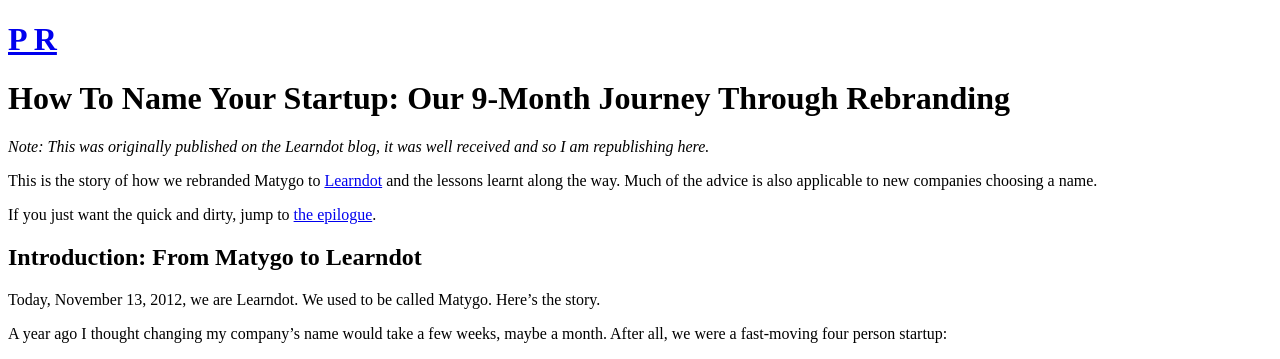
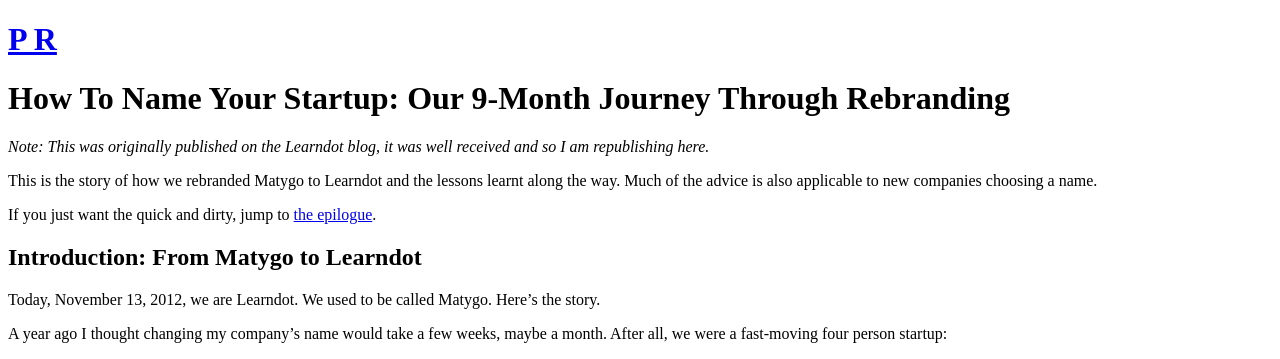
Before and after one commit to prlambert/old-prlambert.github.com, a Jekyll site: the page built from _posts/2012-11-13-how-to-name-your-startup.html, in a window 1280 px wide and 900 px high. Shown: the top 359 px of the window. Built offline with Jekyll 4.4.1, drawn with Linux system fonts in a browser that asks for light colours; comment, search, counter and statistics services are not loaded.

Commit message:
small fixes

```diff
--- a/_posts/2012-11-13-how-to-name-your-startup.html
+++ b/_posts/2012-11-13-how-to-name-your-startup.html
@@ -11,8 +11,7 @@
 received and so I am republishing here.
 </em>
 </p>
-<span>
-<p>This is the story of how we rebranded Matygo to <a href="/new-learndot-customer-education-blog">Learndot</a> and the lessons learnt along the way. Much of the advice is also applicable to new companies choosing a name.&nbsp;</p>
+<p>This is the story of how we rebranded Matygo to Learndot and the lessons learnt along the way. Much of the advice is also applicable to new companies choosing a name.&nbsp;</p>
 <!--more-->
 <p>If you just want the quick and dirty, jump to <a href="#epilogue">the epilogue</a>.</p>
 <h2>Introduction: From Matygo to Learndot</h2>
@@ -87,6 +86,7 @@
 <p>With our identity in hand, it was time to start the marketing machine: A new website and swag. Swag was easy: cards and notebooks. Why notebooks? Because you put your learning in them, of course. No t-shirts or apparel, yet.</p>
 <p>For the website we worked with local designer Ryan McMaster of <a href="http://theorydesign.ca/">Theory Design</a>. Ryan has been great, impressively patient in extracting our vision. It took three full revisions and countless edits of the homepage before everyone was willing to move forward, but once we nailed the homepage everything else fell into place pretty quickly.</p>
 <p>Nine months and many thousands of dollars later I am extremely proud to say that we are Learndot. We are building the world’s best learning tools for business, and we want to help you make learning a competitive advantage.</p>
+<div id="epilogue">&nbsp;</div>
 <h2>Epilogue: 11 Lessons Learned</h2>
 <ol>
 <li>The three most important attributes of a name are the three “P”s: it must be (1) pronounceable (2) spellable (printable) and (3) positionable.</li>
```
